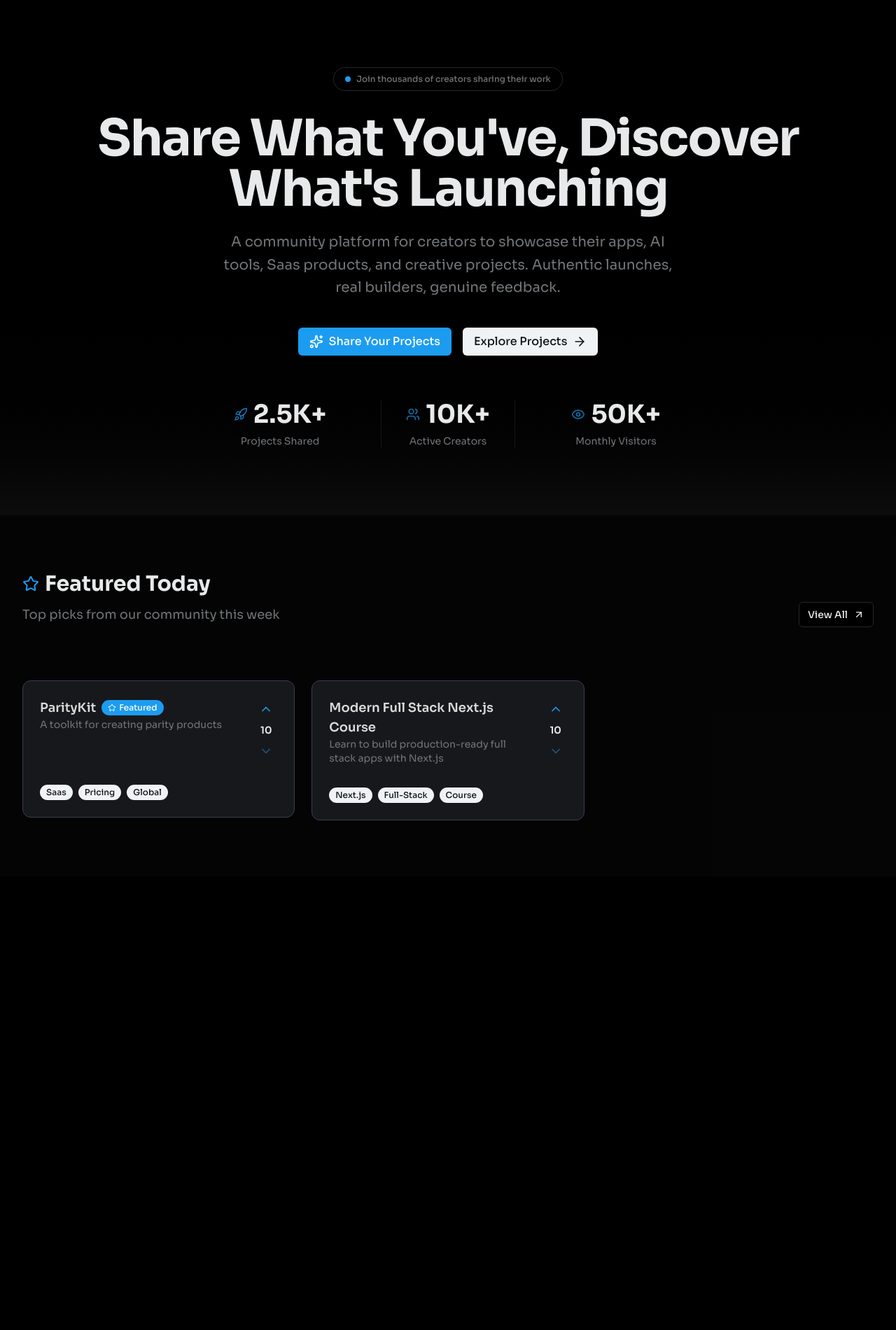
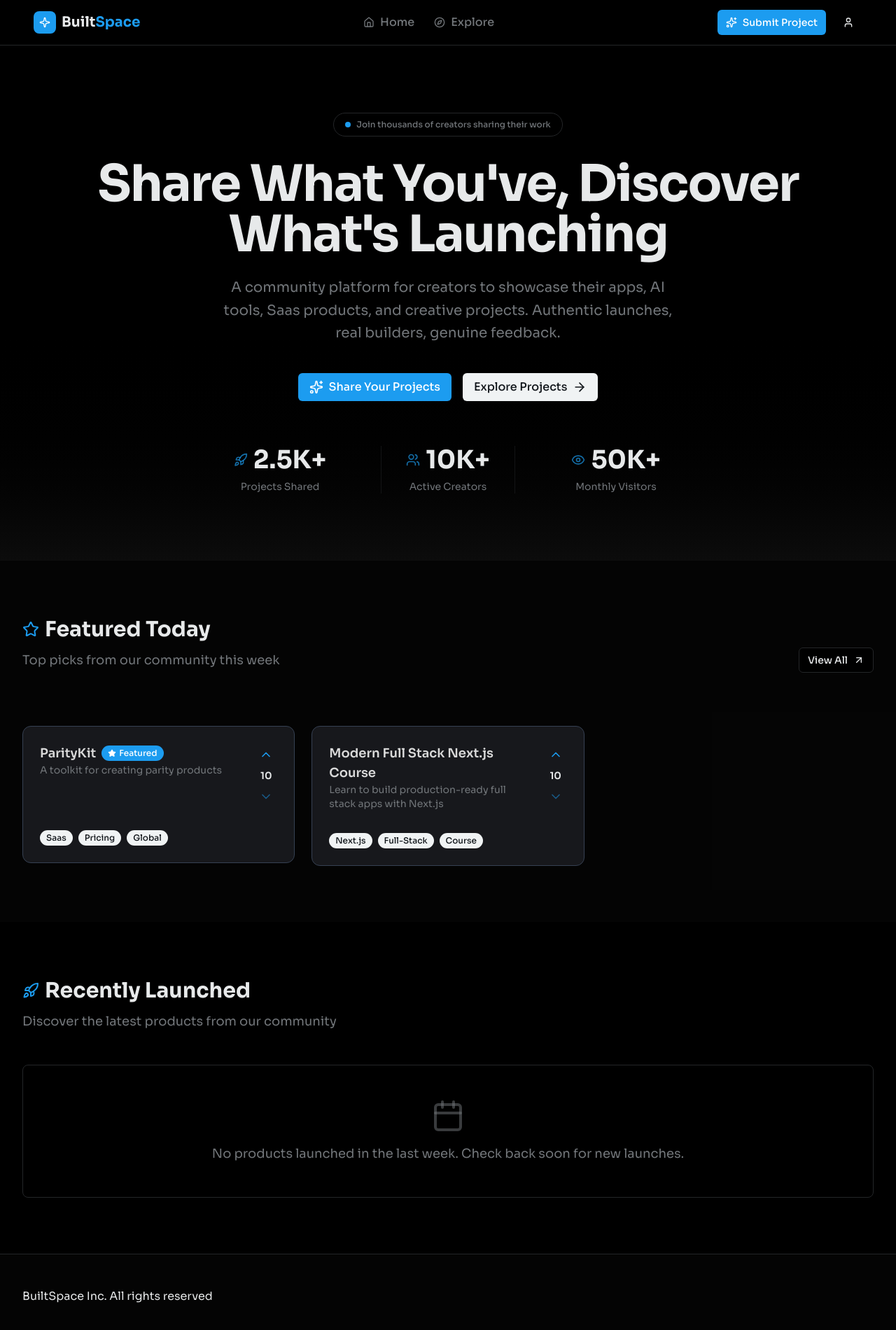
Before and after one commit to klisarsana/builtspace, a Next.js app: page / in a window 1280 px wide. Shown: the top 1900 px of the page at 70% size. Before the commit the page ends 1252 px from the top, so only its background shows below. Built offline with nearby package versions, Linux system fonts and the light colour scheme.

Commit message:
update landing page: add header, launched products, and footer

```diff
--- a/app/layout.tsx
+++ b/app/layout.tsx
@@ -1,6 +1,8 @@
 import type { Metadata } from "next";
 import { Sora } from "next/font/google";
 import "./globals.css";
+import Header from "@/components/common/Header";
+import Footer from "@/components/common/Footer";
 
 const sora = Sora({
   variable: "--font-sora",
@@ -21,7 +23,9 @@
   return (
     <html lang="en">
       <body className={`${sora.variable}antialiased`}>
+        <Header/>
         {children}
+        <Footer/>
       </body>
     </html>
   );
--- a/app/page.tsx
+++ b/app/page.tsx
@@ -1,5 +1,6 @@
 import FeaturedProducts from "@/components/landing-page/FeaturedProducts";
 import HeroSection from "@/components/landing-page/HeroSection";
+import RecentlyLaunchedProducts from "@/components/landing-page/RecentlyLaunchedProducts";
 
 export default function Home() {
   return (
@@ -7,6 +8,8 @@
       <HeroSection />
 
       <FeaturedProducts />
+
+      <RecentlyLaunchedProducts />
     </div>
   );
 }
--- /dev/null
+++ b/components/common/EmptyState.tsx
@@ -0,0 +1,20 @@
+import { LucideIcon } from "lucide-react";
+
+const EmptyState = ({
+  message,
+  icon: Icon,
+}: {
+  message: string;
+  icon?: LucideIcon;
+}) => {
+  return (
+    <div className="empty-state">
+      {Icon && (
+        <Icon className="size-12 text-muted-foreground/50 mx-auto mb-4" />
+      )}
+      <p className="text-lg text-muted-foreground">{message}</p>
+    </div>
+  );
+};
+
+export default EmptyState;
--- /dev/null
+++ b/components/common/Footer.tsx
@@ -0,0 +1,11 @@
+import React from "react";
+
+const Footer = () => {
+  return (
+    <footer className="border-t bg-muted/20 py-12">
+      <div className="wrapper">BuiltSpace Inc. All rights reserved</div>
+    </footer>
+  );
+};
+
+export default Footer;
--- /dev/null
+++ b/components/common/Header.tsx
@@ -0,0 +1,68 @@
+import { CompassIcon, HomeIcon, SparkleIcon, SparklesIcon, UserIcon } from "lucide-react";
+import Link from "next/link";
+import { Button } from "../ui/button";
+
+const Logo = () => {
+  return (
+    <Link href="/" className="flex items-center gap-2 group">
+      <div className="size-8 rounded-lg bg-primary flex items-center justify-center">
+        <SparkleIcon className="size-4 text-primary-foreground" />
+      </div>
+      <span className="text-xl font-bold">
+        Built<span className="text-primary">Space</span>
+      </span>
+    </Link>
+  );
+};
+
+const Header = () => {
+  const isSignedIn = true;
+  return (
+    <header className="sticky top-0 z-50 border-b bg-background/95 backdrop-blur supports-backdrop-filter:bg-background/60">
+      <div className="wrapper px-12">
+        <div className="flex h-16 items-center justify-between">
+          <Logo />
+          <nav className="flex items-center gap-1">
+            <Link
+              href="/"
+              className="flex items-center gap-2 px-3 py-2 font-medium text-muted-foreground hover:text-foreground transition-colors hover:bg-muted/50"
+            >
+              <HomeIcon className="size-4" />
+              <span>Home</span>
+            </Link>
+            <Link
+              href="/explore"
+              className="flex items-center gap-2 px-3 py-2 font-medium text-muted-foreground hover:text-foreground transition-colors hover:bg-muted/50"
+            >
+              <CompassIcon className="size-4" />
+              <span>Explore</span>
+            </Link>
+          </nav>
+          <div className="flex items-center gap-3">
+            {isSignedIn ? (
+              <>
+                <Button asChild>
+                  <Link href="/submit">
+                    <SparklesIcon />
+                    Submit Project
+                  </Link>
+                </Button>
+                {/* Clerk User*/}
+                <Button variant={'ghost'}>
+                  <UserIcon className="size-4"/>
+                </Button>
+              </>
+            ) : (
+              <>
+                <Button variant="ghost">Sign In</Button>
+                <Button>Sign Up</Button>
+              </>
+            )}
+          </div>
+        </div>
+      </div>
+    </header>
+  );
+};
+
+export default Header;
--- /dev/null
+++ b/components/landing-page/RecentlyLaunchedProducts.tsx
@@ -0,0 +1,34 @@
+import { CalendarIcon, RocketIcon } from "lucide-react";
+import SectionHeader from "../common/SectionHeader";
+import ProductCard from "../products/ProductCard";
+import EmptyState from "../common/EmptyState";
+
+const RecentlyLaunchedProducts = () => {
+  const recentlyLaunchedProducts = [];
+
+  return (
+    <section className="py-20">
+      <div className="wrapper space-y-12">
+        <SectionHeader
+          title="Recently Launched"
+          icon={RocketIcon}
+          description="Discover the latest products from our community"
+        />
+        {recentlyLaunchedProducts.length > 0 ? (
+          <div className="grid-wrapper">
+            {recentlyLaunchedProducts.map((product) => (
+              <ProductCard key={product.id} product={product} />
+            ))}
+          </div>
+        ) : (
+          <EmptyState
+            message="No products launched in the last week. Check back soon for new launches."
+            icon={CalendarIcon}
+          />
+        )}
+      </div>
+    </section>
+  );
+};
+
+export default RecentlyLaunchedProducts;
--- a/components/products/ProductCard.tsx
+++ b/components/products/ProductCard.tsx
@@ -35,14 +35,14 @@
                 </CardTitle>
                 {product.isFeatured && (
                   <Badge className="gap-1 bg-primary text-primary-foreground">
-                    <StarIcon className="size-3" />
+                    <StarIcon className="size-3 fill-current" />
                     Featured
                   </Badge>
                 )}
               </div>
               <CardDescription>{product.description}</CardDescription>
             </div>
-            {/* Votin BUtton */}
+            {/* Voting Button */}
             <div className="flex flex-col items-center gap-1 shrink-0">
               <Button
                 variant="ghost"
```
